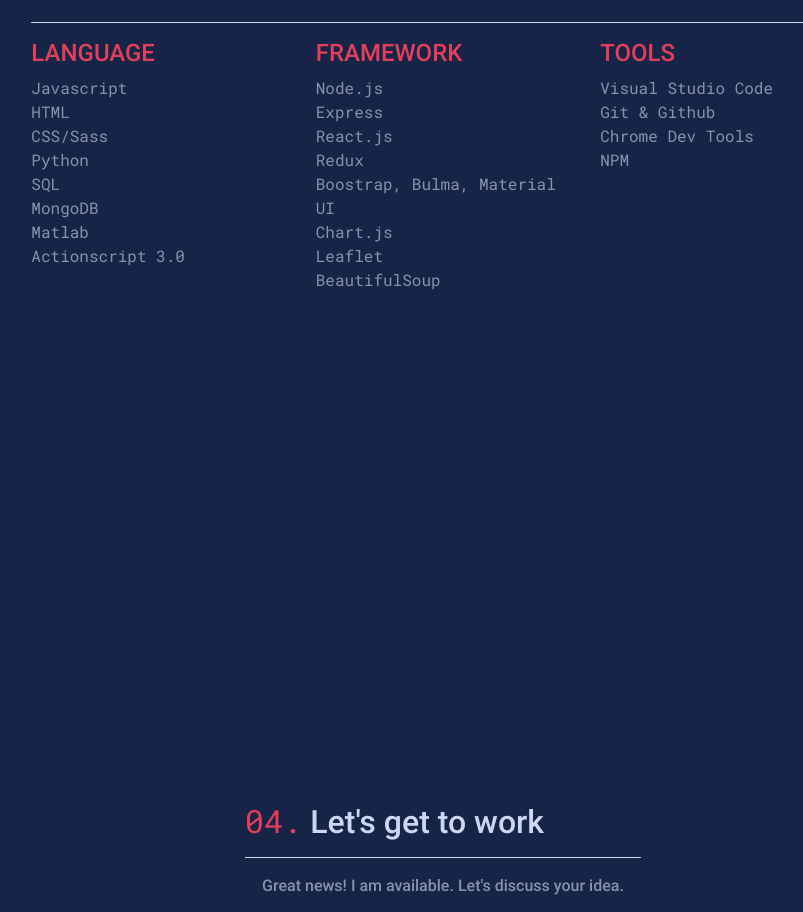
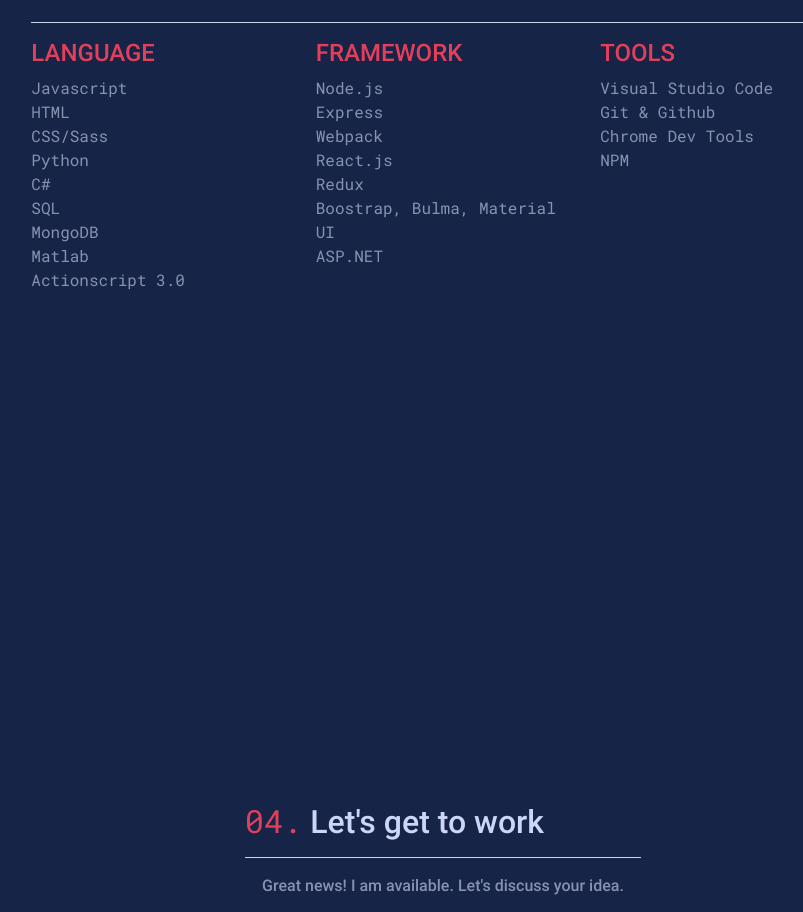
Before and after one commit to ddsuhaimi/ddsuhaimi.github.io, a React (Create React App) app: page / in a window 1280 px wide. Shown: the part 4185-5097 px from the top of the page, without its empty margins (197-1000 px from the left). Built offline with nearby package versions, Linux system fonts and the light colour scheme.

Commit message:
add new technology

```diff
--- a/src/components/sections/Technology.js
+++ b/src/components/sections/Technology.js
@@ -2,8 +2,8 @@
 import { Col, Row } from "react-bootstrap";
 const Technology = () => {
   const skills = [
-    { title: "language", stacks: ["Javascript", "HTML", "CSS/Sass", "Python", "SQL", "MongoDB", "Matlab", "Actionscript 3.0"] },
-    { title: "framework", stacks: ["Node.js", "Express", "React.js", "Redux",  "Boostrap, Bulma, Material UI", "Chart.js", "Leaflet", "BeautifulSoup"] },
+    { title: "language", stacks: ["Javascript", "HTML", "CSS/Sass", "Python", "C#", "SQL", "MongoDB", "Matlab", "Actionscript 3.0"] },
+    { title: "framework", stacks: ["Node.js", "Express", "Webpack", "React.js", "Redux",  "Boostrap, Bulma, Material UI", "ASP.NET"] },
     { title: "tools", stacks: ["Visual Studio Code", "Git & Github", "Chrome Dev Tools", "NPM"] },
   ];
   return (
```
